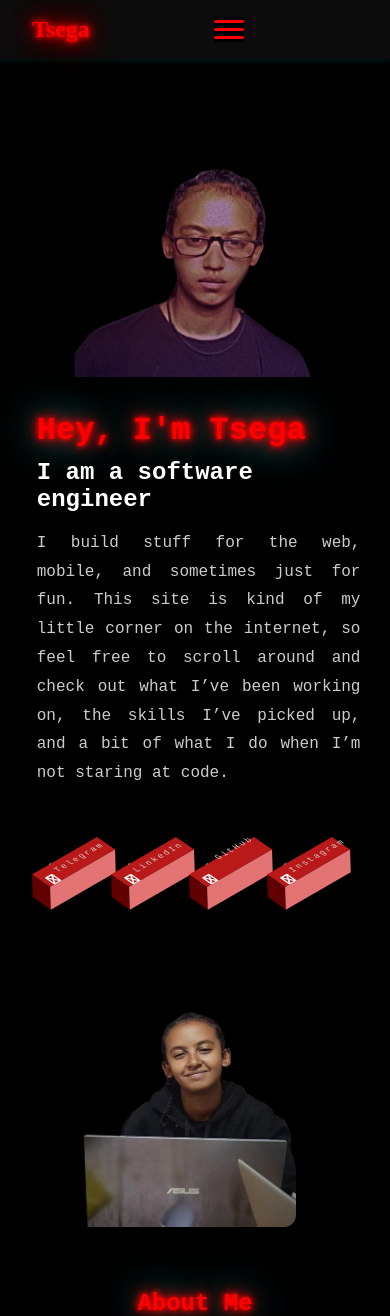
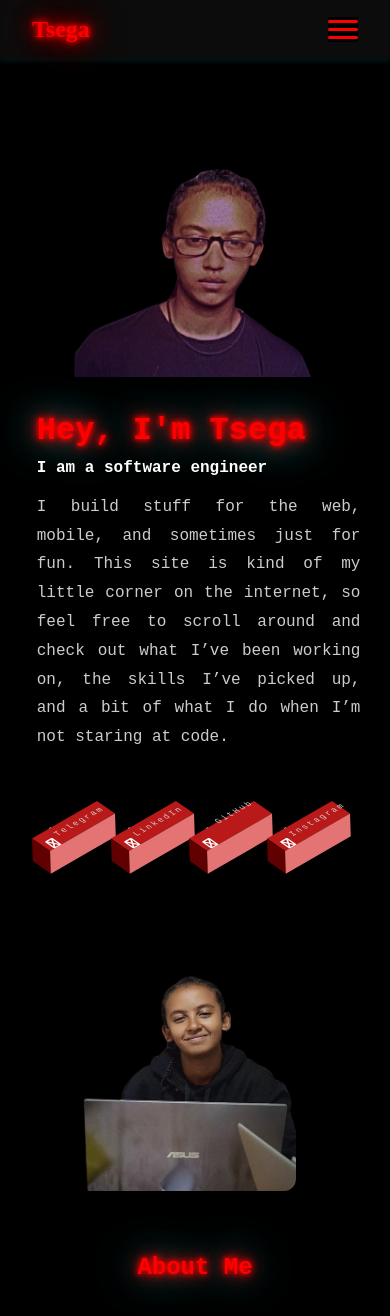
Before and after one commit to tsegaeph/portfolio_2, a Flask app: page / in a window 390 px wide; the page is wider, and only the part inside the window is pictured. Shown: the top 1316 px of that part. Run offline with Flask 3, Linux system fonts and the light colour scheme; parts of the project's set-up code (start-up, migrations or seed data) failed here and were passed over.

Commit message:
changed some styling

```diff
--- a/static/style.css
+++ b/static/style.css
@@ -22,7 +22,9 @@
   scroll-behavior: smooth;
 }
 
-body {
+html, body {
+  max-width: 100%;
+  overflow-x: hidden;
   margin: 0;
   padding: 0;
   font-family: 'Poppins', sans-serif;
@@ -802,12 +804,11 @@ section {
 
   body {
     background:black;
+    overflow-x: hidden;
 
   }
 
   .menu-toggle {
-    position: relative;
-    right: 35%;
     display: flex;
     flex-direction: column;
     justify-content: space-around;
@@ -871,7 +872,7 @@ section {
     width: 100vw;
   }
   .intro h2 {
-    font-size: 1.5rem;
+    font-size: 1rem;
     margin-top: 10px;
     color: #fff;
   }
@@ -950,9 +951,9 @@ section {
     border-radius: 10px;
   }
   #skills-section{
-    padding: 120px 40px;
+    padding: 10px 40px;
     position: relative;
-    bottom: 30px;
+    top: 100px;
   }
   .skills-title{
     font-size: 1.5rem;
@@ -997,7 +998,7 @@ section {
   #projects{
     padding: 40px 20px;
     position: relative;
-    bottom: 150px;
+    top: 100px;
   }
   #projects h2{
     font-size: 1.5rem;
@@ -1029,7 +1030,7 @@ section {
   }
   #hobby-section{
     position: relative;
-    bottom: 170px;
+    top: 130px;
     padding-top: 40px;
   }
   .hobby-intro h2{
@@ -1042,7 +1043,7 @@ section {
   }
   #contact-section{
     position: relative;
-    bottom: 150px;
+    top: 150px;
     padding-top: 40px;
     padding-bottom: 0px;
   }
```
